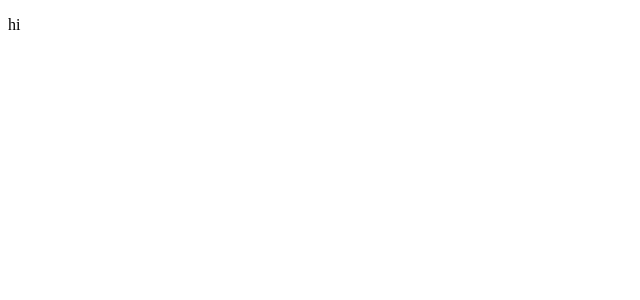
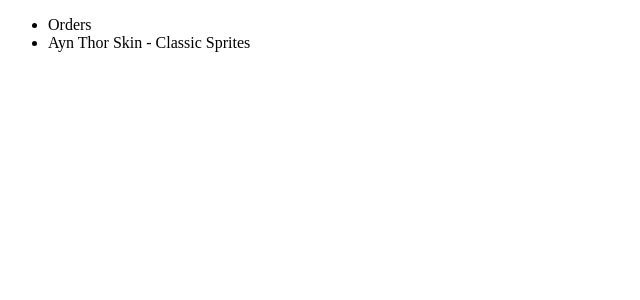
Before and after one commit to matnreyes/ziggysordertracker, a Next.js app: page /orders in a window 1280 px wide. Shown: the top 300 px of the page, without its empty margins (0-640 px from the left). Built offline with nearby package versions, Linux system fonts and the light colour scheme.

Commit message:
add sample order

```diff
--- a/app/orders/page.tsx
+++ b/app/orders/page.tsx
@@ -1,5 +1,24 @@
+const Orders = () => {
+    const sampleOrders = [
+        {
+            id: 123,
+            title: 'Ayn Thor Skin - Classic Sprites',
+            variant: 'Black'
+        }
+    ]
+
+    return (
+        <ul>
+            <li>Orders</li>
+            {sampleOrders.map(order => <li key={order.id}>{order.title}</li>)}
+        </ul>
+    )
+}
+
 export default function OrderPage () {
     return (
-        <p>hi</p>
+        <div>
+            <Orders />
+        </div>
     )
 }
```
Also changed, not shown: app/middleware/getShopId.ts (deleted, +0 -11 lines).
